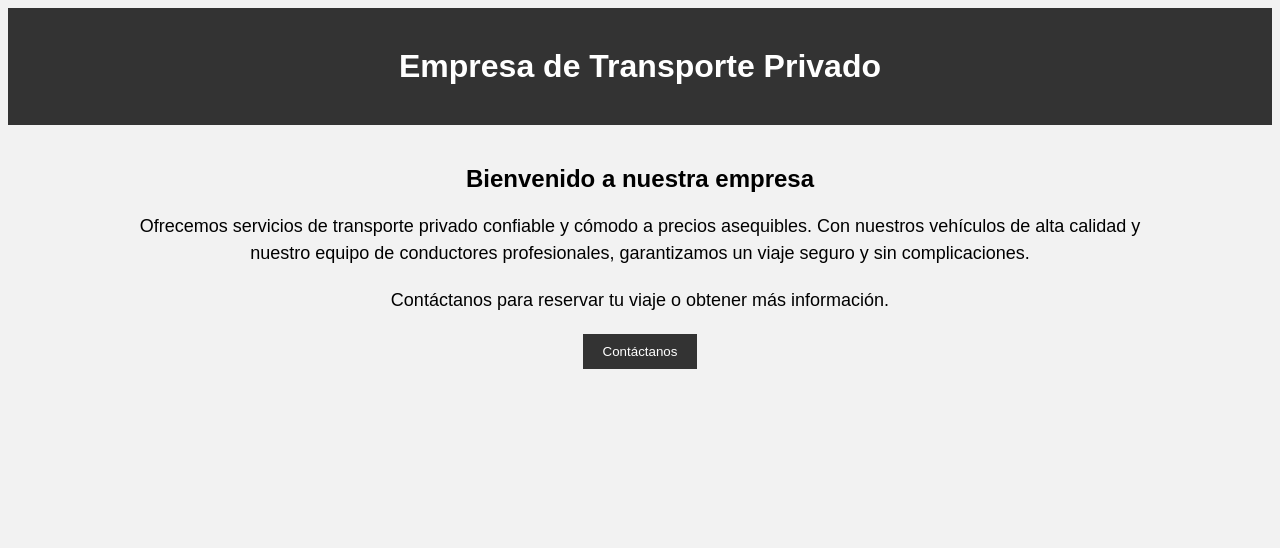
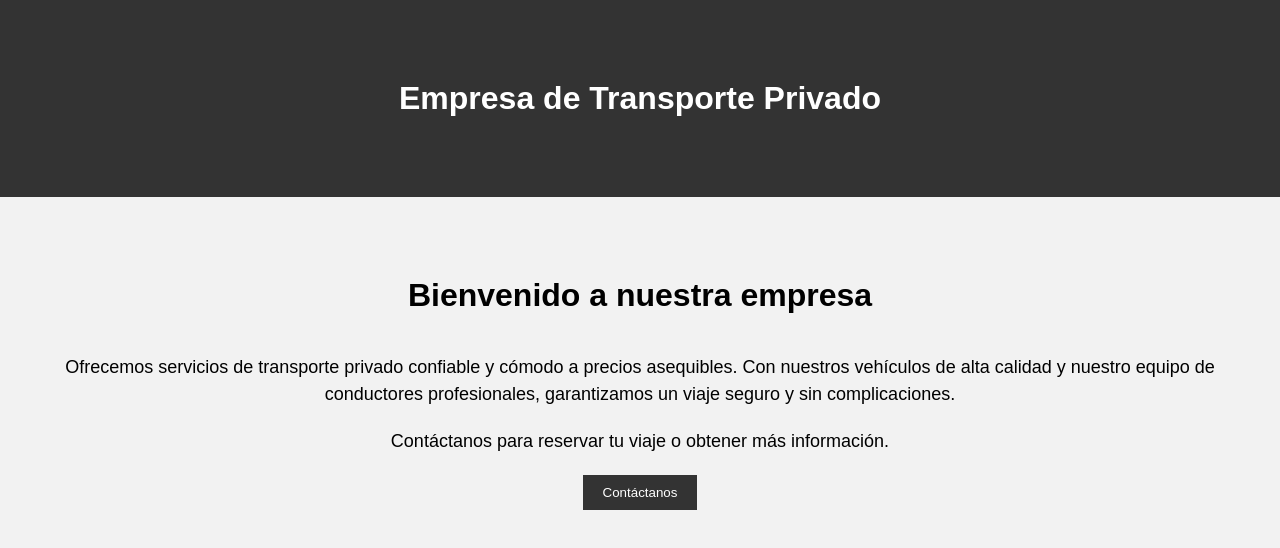
Before and after one commit to Egenchango7/Caste, a plain HTML site: page index.html in a window 1280 px wide. Drawn offline with Linux system fonts and the light colour scheme.

Commit message:
prueba 2

```diff
--- a/index.html
+++ b/index.html
@@ -2,26 +2,39 @@
 <html>
   <head>
     <meta charset="UTF-8">
+    <meta name="viewport" content="width=device-width, initial-scale=1.0">
     <title>Empresa de Transporte Privado</title>
+    <link rel="stylesheet" href="https://cdnjs.cloudflare.com/ajax/libs/font-awesome/5.15.1/css/all.min.css">
     <style>
       /* Estilos CSS */
+      * {
+        margin: 0;
+        padding: 0;
+        box-sizing: border-box;
+      }
       body {
         font-family: Arial, sans-serif;
         background-color: #f2f2f2;
       }
+      .container {
+        max-width: 1200px;
+        margin: 40px auto;
+        text-align: center;
+      }
       header {
-        text-align: center;
-        padding: 40px;
         background-color: #333;
         color: white;
+        padding: 40px 0;
       }
       header h1 {
         margin: 0;
       }
       section {
-        width: 80%;
-        margin: 40px auto;
-        text-align: center;
+        margin-top: 80px;
+      }
+      section h2 {
+        font-size: 32px;
+        margin-bottom: 40px;
       }
       section p {
         font-size: 18px;
@@ -40,15 +53,25 @@
   <body>
     <!-- Encabezado -->
     <header>
-      <h1>Empresa de Transporte Privado</h1>
+      <div class="container">
+        <h1>Empresa de Transporte Privado</h1>
+      </div>
     </header>
 
     <!-- Contenido principal -->
     <section>
-      <h2>Bienvenido a nuestra empresa</h2>
-      <p>Ofrecemos servicios de transporte privado confiable y cómodo a precios asequibles. Con nuestros vehículos de alta calidad y nuestro equipo de conductores profesionales, garantizamos un viaje seguro y sin complicaciones.</p>
-      <p>Contáctanos para reservar tu viaje o obtener más información.</p>
-      <button class="btn">Contáctanos</button>
+      <div class="container">
+        <h2>Bienvenido a nuestra empresa</h2>
+        <p>Ofrecemos servicios de transporte privado confiable y cómodo a precios asequibles. Con nuestros vehículos de alta calidad y nuestro equipo de conductores profesionales, garantizamos un viaje seguro y sin complicaciones.</p>
+        <p>Contáctanos para reservar tu viaje o obtener más información.</p>
+        <button class="btn">Contáctanos</button>
+      </div>
     </section>
-  </body>
-</html>
+
+    <!-- JavaScript (opcional) -->
+    <script>
+      // Funcionalidad del botón de contacto
+      const btn = document.querySelector('.btn');
+      btn.addEventListener('click', function() {
+        alert('Gracias por contactar a nuestra empresa.');
+      });
```
